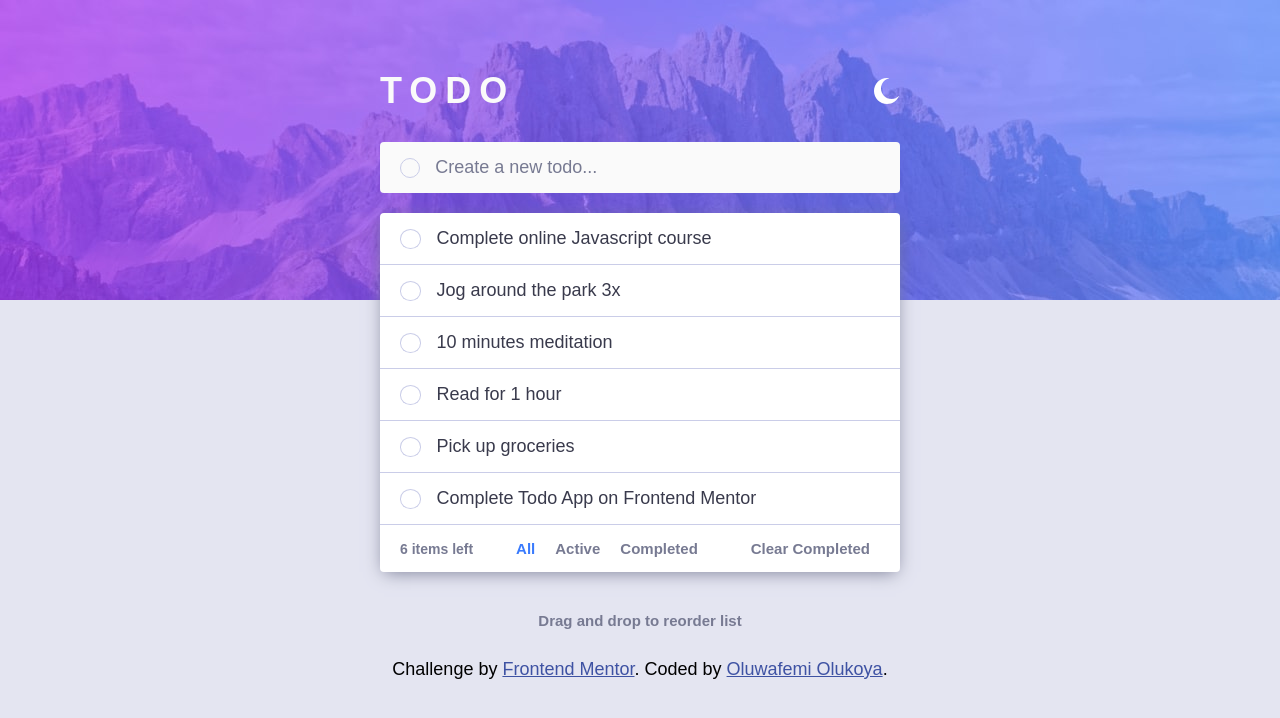
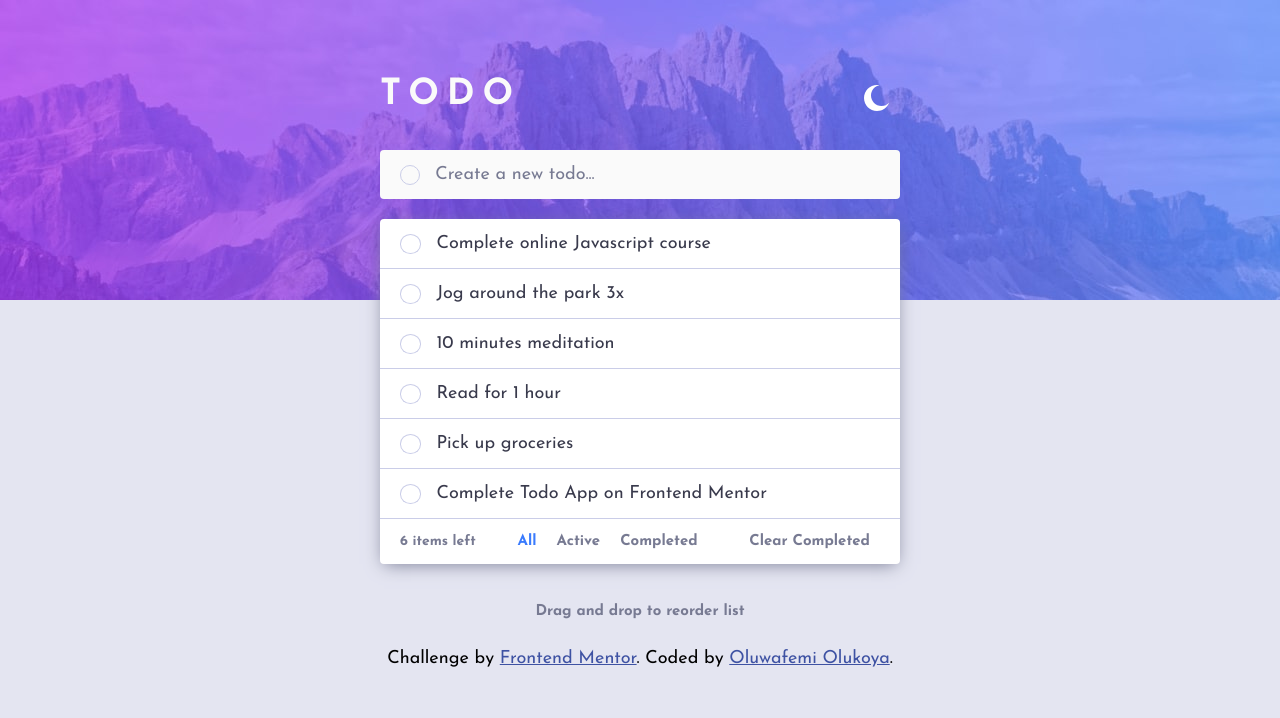
Before and after one commit to Oluwafemi21/todo-app-frontend-mentor, a plain HTML site: page index.html in a window 1280 px wide. Drawn offline with nearby package versions, Linux system fonts and the light colour scheme.

Commit message:
bug fixes

```diff
--- a/index.html
+++ b/index.html
@@ -13,8 +13,10 @@
   <div class="container">
     <header>
       <h1>Todo</h1>
-      <img src="images/icon-moon.svg" alt="light-theme" id="dark">
-      <img src="images/icon-sun.svg" alt="dark-theme" id="light">
+      <button class="theme-toggle">
+        <img src="images/icon-moon.svg" alt="light-theme" id="dark">
+        <img src="images/icon-sun.svg" alt="dark-theme" id="light">
+      </button>
     </header>
 
 
@@ -27,9 +29,9 @@
 
     <!-- Add Todo End -->
     <!-- Todo Area -->
-    <div class="todo-container">
+    <main class="todo-container">
 
-      <p class="error">You have no todos completed</p>
+      <p class="error hidden">You have no todos completed</p>
 
       <ul class="todos" id="items">
         <li class="todo-item">
@@ -38,9 +40,9 @@
               <img src="images/icon-check.svg" alt="check-box">
             </div>
           </div>
-          <p class="text">Complete online Javascript course
+          <div class="text">Complete online Javascript course
             <img class="delete"src="images/icon-cross.svg" alt="delete todo">
-          </p>
+          </div>
 
         </li>
         <li class="todo-item">
@@ -49,9 +51,9 @@
               <img src="images/icon-check.svg" alt="check-box">
             </div>
           </div>
-          <p class="text">Jog around the park 3x
+          <div class="text">Jog around the park 3x
             <img class="delete" src="images/icon-cross.svg" alt="delete todo">
-          </p>
+          </div>
 
         </li>
         <li class="todo-item">
@@ -60,9 +62,9 @@
               <img src="images/icon-check.svg" alt="check-box">
             </div>
           </div>
-          <p class="text">10 minutes meditation
+          <div class="text">10 minutes meditation
             <img class="delete" src="images/icon-cross.svg" alt="delete todo">
-          </p>
+          </div>
 
         </li>
         <li class="todo-item">
@@ -71,9 +73,9 @@
               <img src="images/icon-check.svg" alt="check-box">
             </div>
           </div>
-          <p class="text">Read for 1 hour
+          <div class="text">Read for 1 hour
             <img class="delete" src="images/icon-cross.svg" alt="delete todo">
-          </p>
+          </div>
 
         </li>
         <li class="todo-item">
@@ -82,9 +84,9 @@
               <img src="images/icon-check.svg" alt="check-box">
             </div>
           </div>
-          <p class="text">Pick up groceries
+          <div class="text">Pick up groceries
             <img class="delete" src="images/icon-cross.svg" alt="delete todo">
-          </p>
+          </div>
 
         </li>
         <li class="todo-item">
@@ -93,9 +95,9 @@
               <img src="images/icon-check.svg" alt="check-box">
             </div>
           </div>
-          <p class="text">Complete Todo App on Frontend Mentor
+          <div class="text">Complete Todo App on Frontend Mentor
             <img class="delete" src="images/icon-cross.svg" alt="delete todo">
-          </p>
+          </div>
 
         </li>
       </ul>
@@ -111,7 +113,7 @@
 
         <button class="delete-all">Clear Completed</button>
       </div>
-    </div>
+    </main>
     <!-- Todo Area End -->
 
   </div>
--- a/main.js
+++ b/main.js
@@ -5,7 +5,7 @@ const counter = document.querySelector('.counter');
 const btns = document.querySelector('.btns');
 const tabs = Array.from(btns.children);
 const deleteAllBtn = todos.parentElement.lastElementChild;
-const toggle = document.querySelector('header');
+const toggle = document.querySelector('.theme-toggle');
 
 
 // AddEvent Listeners
--- a/style.css
+++ b/style.css
@@ -25,7 +25,7 @@
   margin: 0;
   padding: 0;
   box-sizing: border-box;
-  font-family: 'Poppins', sans-serif;
+  font-family: 'Josefin Sans', sans-serif;
   font-size: 18px;
 }
 
@@ -61,10 +61,14 @@ header h1 {
   font-size: 2em;
 }
 
-header img {
+.theme-toggle img {
   cursor: pointer;
 }
 
+.theme-toggle{
+cursor: pointer;
+height: 50px;
+}
 /* Chexbox start */
 .circle {
   width: 21px;
@@ -161,7 +165,8 @@ header img {
   align-items: center;
   justify-content: space-between;
   gap: 15px;
-  padding: 15px 20px;
+  height: 50px;
+  padding: 0 20px;
   border-bottom: 1px solid var(--light-grayish-blue);
 }
 
@@ -251,9 +256,6 @@ footer {
   color: hsl(228, 45%, 44%);
 }
 
-.hidden{
-  display: none;
-}
 
 #light{
   display: none;
@@ -345,7 +347,7 @@ footer {
   }
 
   .text {
-    font-size: 13px;
+    font-size: 12px;
   }
 
   .btns {
@@ -374,13 +376,11 @@ footer {
     background: url("images/bg-mobile-light.jpg") no-repeat;
     background-color: var(--very-light-grayish-blue);
   }
-<<<<<<< HEAD
 
   .dark{
     background: url('images/bg-mobile-dark.jpg') no-repeat;
     background-color: var(--very-dark-blue);
   }
-=======
   .dark{
 
   background: url('images/bg-mobile-dark.jpg') no-repeat;
@@ -388,7 +388,6 @@ footer {
   background-color: var(--very-dark-blue);
 
 }
->>>>>>> cb4d376308d887e09a7794f5810a85e9cd4ee429
 }
 
 
@@ -397,11 +396,9 @@ footer {
   box-shadow: 3px 3px 12px rgba(0,0,0,0.3);
 }
 
-<<<<<<< HEAD
 .sortable-drag{
   opacity: 0;
 }
-=======
 .dark .check-box, .dark .circle{
   border: 1px solid var(--dark-grayish-blue);
 }
@@ -454,4 +451,3 @@ footer {
 .dark #light{
   display: block;
 }
->>>>>>> cb4d376308d887e09a7794f5810a85e9cd4ee429
```
